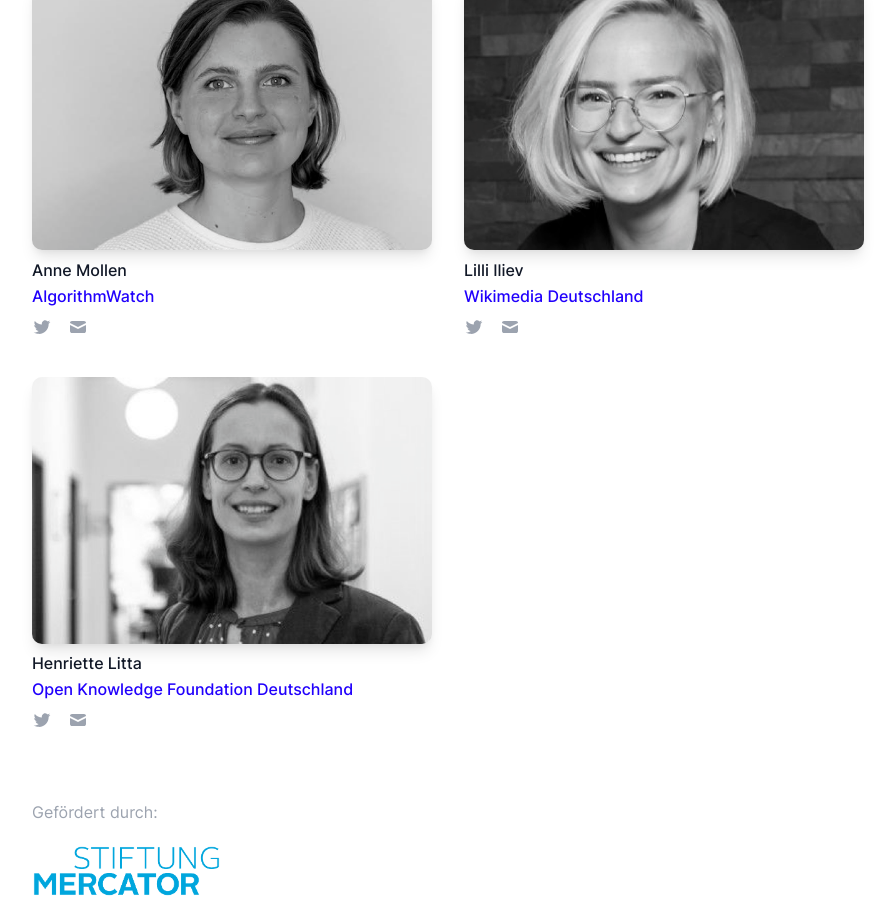
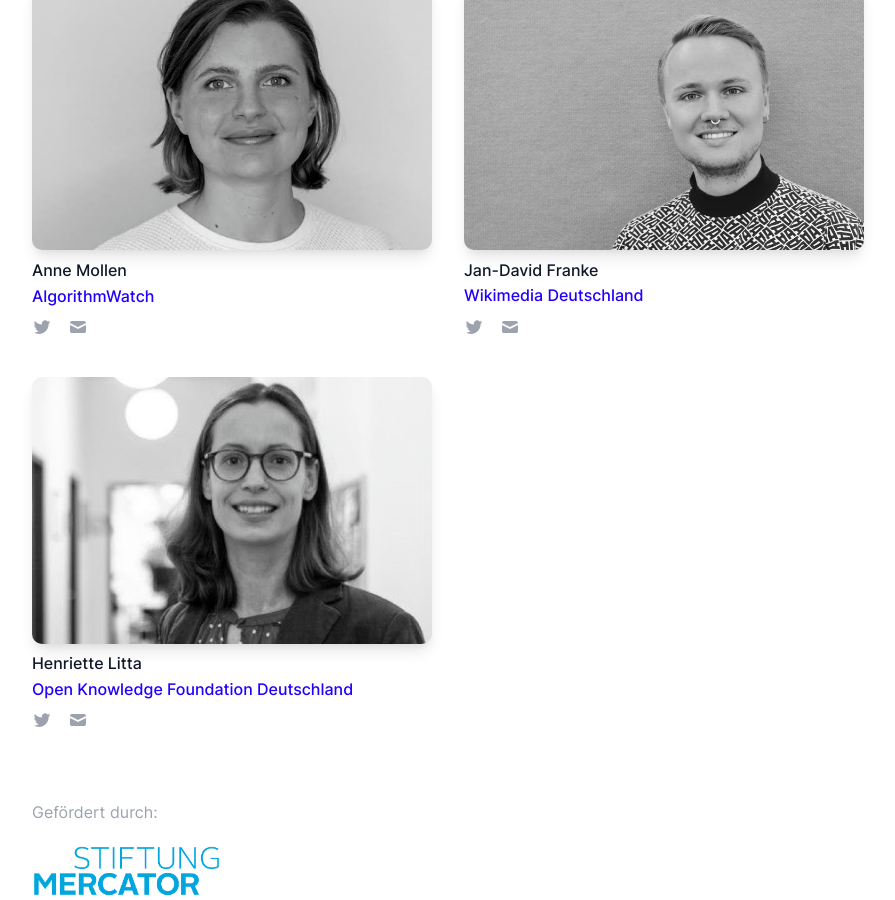
Before and after one commit to okfde/buendnis-f5, a Jekyll site: the page built from kontakt.html, in a window 1280 px wide and 900 px high, scrolled down 789 px. Shown: the whole window, without its empty margins (0-895 px from the left). Built offline with Jekyll 4.4.1, drawn with Linux system fonts in a browser that asks for light colours.

Commit message:
added jan david to team

```diff
--- a/kontakt.html
+++ b/kontakt.html
@@ -43,13 +43,13 @@ title: Kontakt
                 </div>
             </div>
             <div class="contact">
-                <img class="avatar" src="{{ site.baseurl }}/assets/images/avatars/lilli.png" alt="Lilli Iliev">
-                <p>Lilli Iliev</p>
+                <img class="avatar" src="{{ site.baseurl }}/assets/images/avatars/jan-david.jpg" alt="Jan-David Franke">
+                <p>Jan-David Franke</p>
                 <p class="org">Wikimedia Deutschland</p>
                 <div class="socials">
-                    <a href="https://twitter.com/lilliiliev" target="_blank" rel="noopener noreferrer"><img
+                    <a href="https://twitter.com/frankeschoen" target="_blank" rel="noopener noreferrer"><img
                             src="{{ site.baseurl }}/assets/images/icons/twitter.svg" width="20px"></a>
-                    <a href="mailto:Lilli.Iliev@wikimedia.de" target="_blank" rel="noopener noreferrer"><img
+                    <a href="mailto:jan-david.franke@wikimedia.de" target="_blank" rel="noopener noreferrer"><img
                             src="{{ site.baseurl }}/assets/images/icons/email.svg"></a>
                 </div>
             </div>
```
